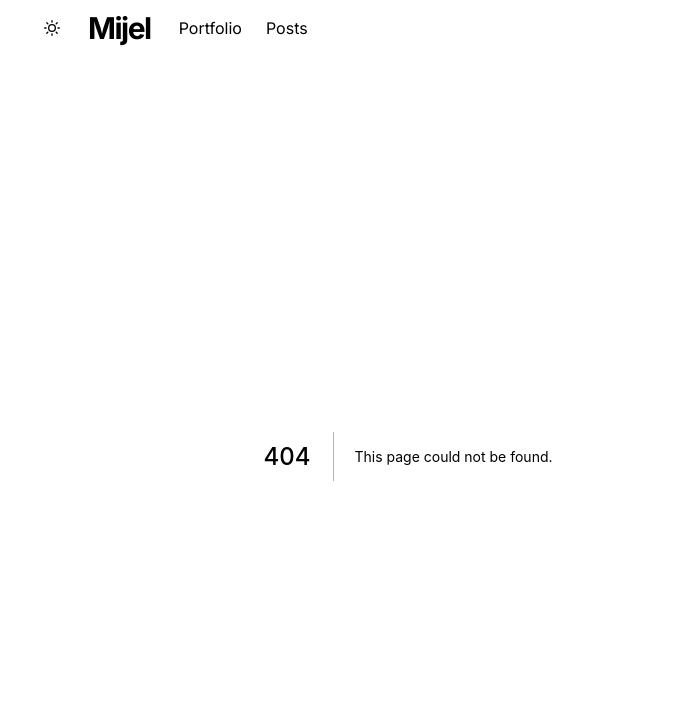
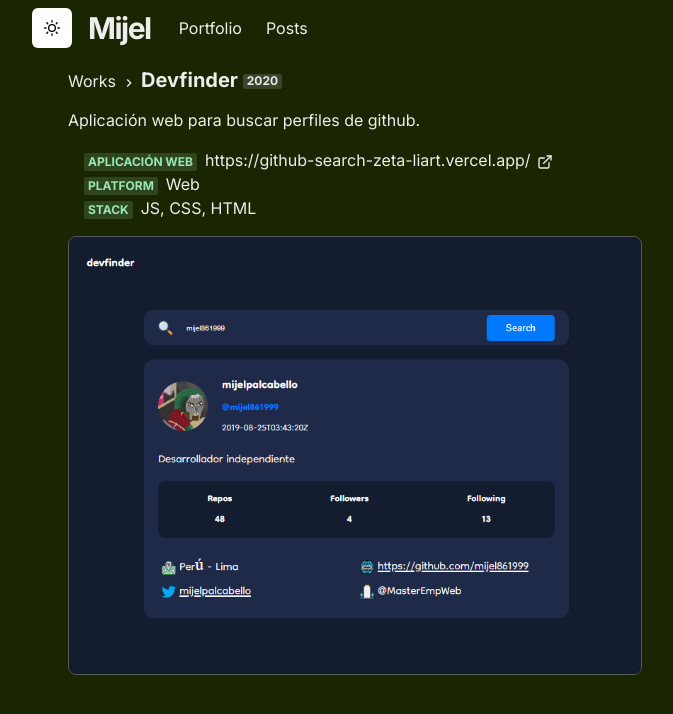
Before and after one commit to mijel861999/mijel-website, a Next.js app: page /works/devfinder in a window 1280 px wide. Before the commit this address had no page. Shown: the top 714 px of the page, without its empty margins (232-905 px from the left). Built offline with nearby package versions, Linux system fonts and the light colour scheme.

Commit message:
Agregando works individuales

```diff
--- /dev/null
+++ b/components/work.js
@@ -0,0 +1,29 @@
+import NextLink from 'next/link';
+import { Heading, Box, Image, Link, Badge } from '@chakra-ui/react';
+import { ChevronRightIcon } from '@chakra-ui/icons';
+
+export const Title = ({ children }) => (
+	<Box>
+		<NextLink href="/works">
+			<Link>Works</Link>
+		</NextLink>
+		<span>
+			&nbsp;
+			<ChevronRightIcon />
+			&nbsp;
+		</span>
+		<Heading display="inline-block" as="h3" fontSize={20} mb={4}>
+			{ children }
+		</Heading>
+	</Box>
+)
+
+export const WorkImage = ({ src, alt }) => (
+	<Image border='1px solid #585858' borderRadius="lg" w="full" src={ src } alt={ alt } mb={ 4 } />
+)
+
+export const Meta = ({ children }) => (
+	<Badge colorScheme="green" mr={2}>
+		{ children }
+	</Badge>
+)
--- /dev/null
+++ b/pages/works/devfinder.js
@@ -0,0 +1,35 @@
+import React from 'react'
+import { Container, Badge, Link, List, ListItem, Text } from '@chakra-ui/react'
+import { Title, WorkImage, Meta } from '../../components/work'
+import { ExternalLinkIcon } from '@chakra-ui/icons'
+
+const Work = () => {
+	return(
+		<Container m={3}>
+				<Title>
+					Devfinder <Badge>2020</Badge>
+				</Title>
+				<Text>Aplicación web para buscar perfiles de github.</Text>
+				<List ml={4} my={4}>
+					<ListItem>
+						<Meta>Aplicación web</Meta>
+						<Link href='https://github-search-mijel861999.vercel.app/' isExternal>
+						https://github-search-zeta-liart.vercel.app/ <ExternalLinkIcon mx='2px' />
+						</Link>
+					</ListItem>
+					<ListItem>
+						<Meta>Platform</Meta>
+						<Text display='inline'>Web</Text>
+					</ListItem>
+					<ListItem>
+						<Meta>Stack</Meta>
+						<Text display='inline'>JS, CSS, HTML</Text>
+					</ListItem>
+				</List>
+
+				<WorkImage src='/images/works/devfinder.png' alt='Devfinder' />
+		</Container>
+	)
+}
+
+export default Work
```
Also changed, not shown: components/paragraph.js (added, +8 -0 lines), pages/works/distracker.js (added, +40 -0 lines), pages/works/jdilla.js (added, +36 -0 lines), pages/works/simplitor.js (+30 -3 lines), pages/works/whysup.js (added, +35 -0 lines).
